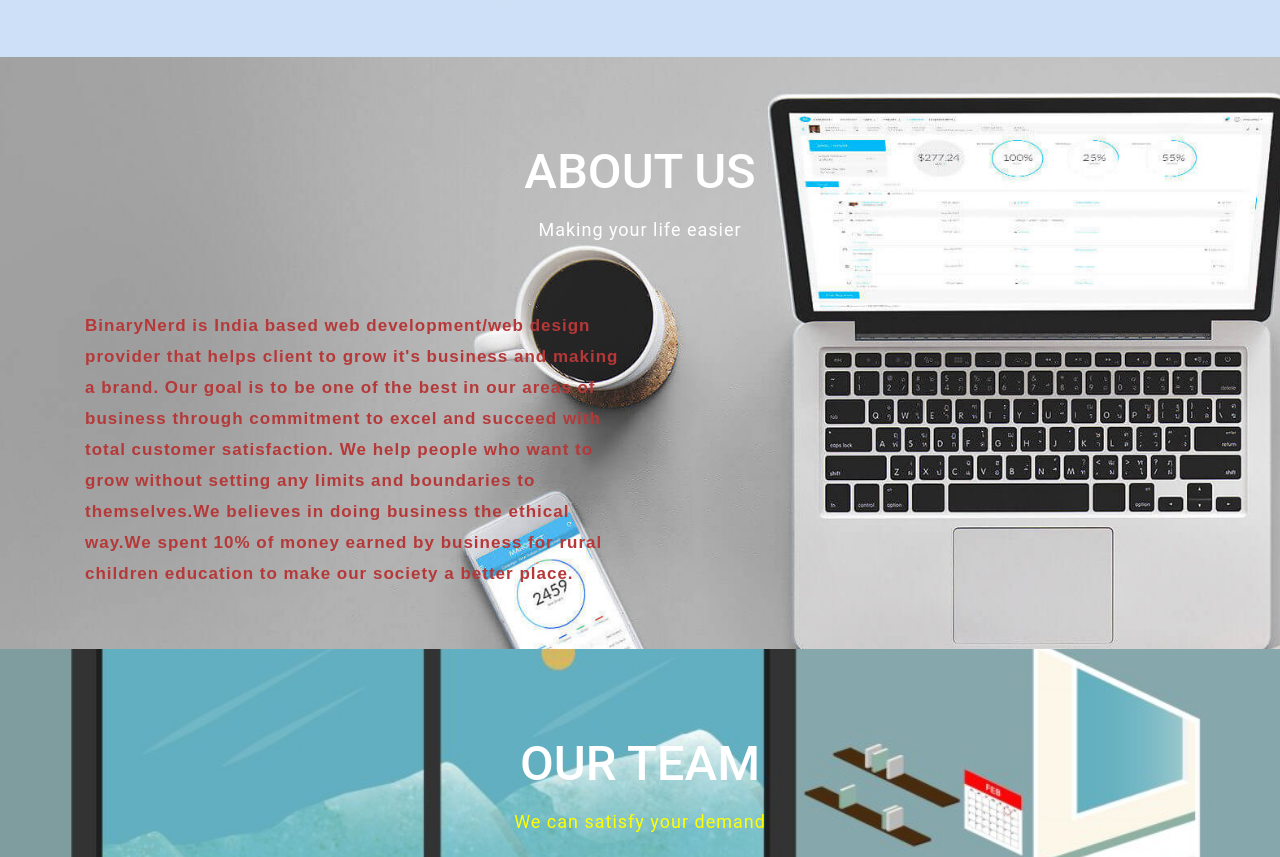
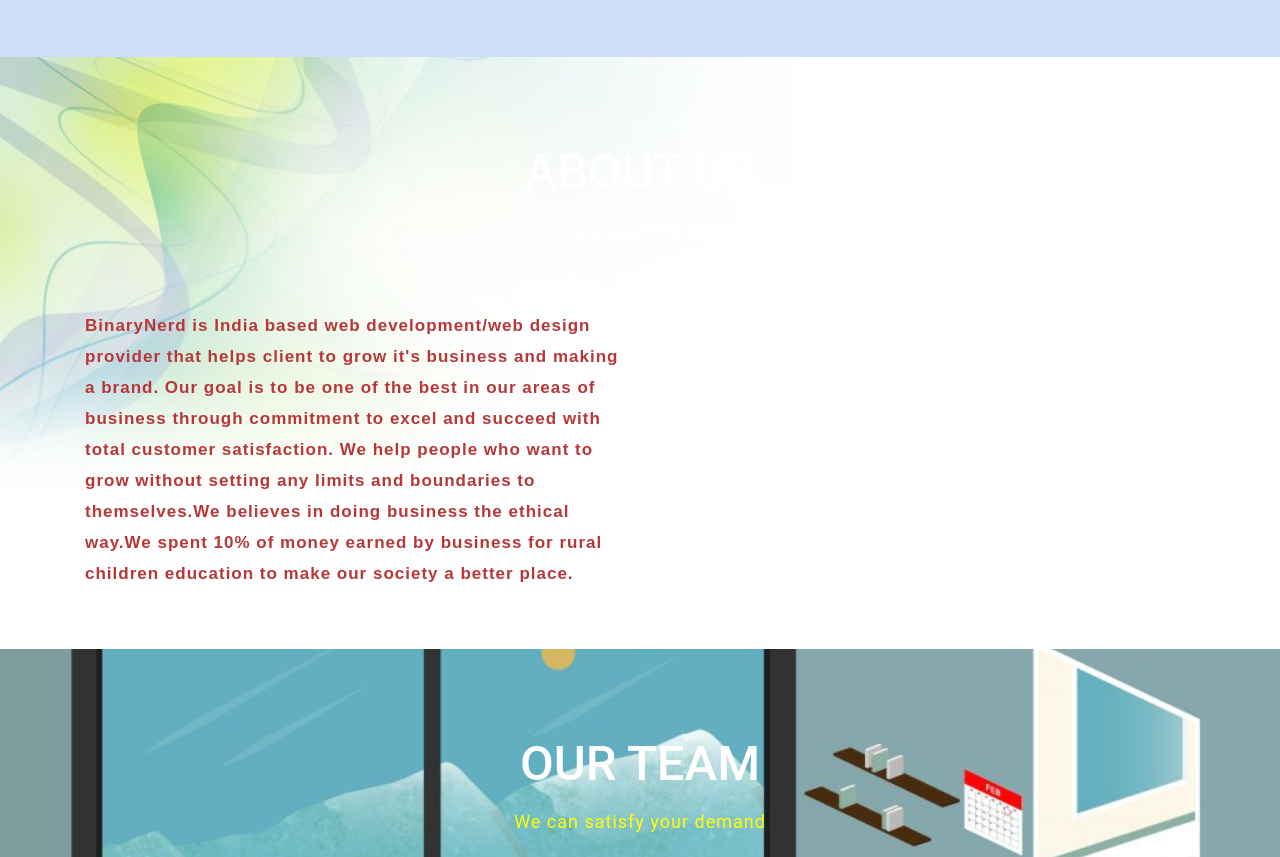
Before and after one commit to BinaryNerd/binarynerd.github.io, a plain HTML site: page index.html in a window 1280 px wide. Shown: the part 2367-3224 px from the top of the page. Drawn offline with Linux system fonts and the light colour scheme; a script that the page names is missing.

Commit message:
Add files via upload

```diff
--- a/css/custom.css
+++ b/css/custom.css
@@ -182,7 +182,7 @@
 }
 
 .aboutbackground{
-	 background: url(../img/header.jpeg);
+	 background: url(../img/aboutusback.jpeg);
     background-attachment: fixed;
     background-position: center;
     background-size: cover;
```
